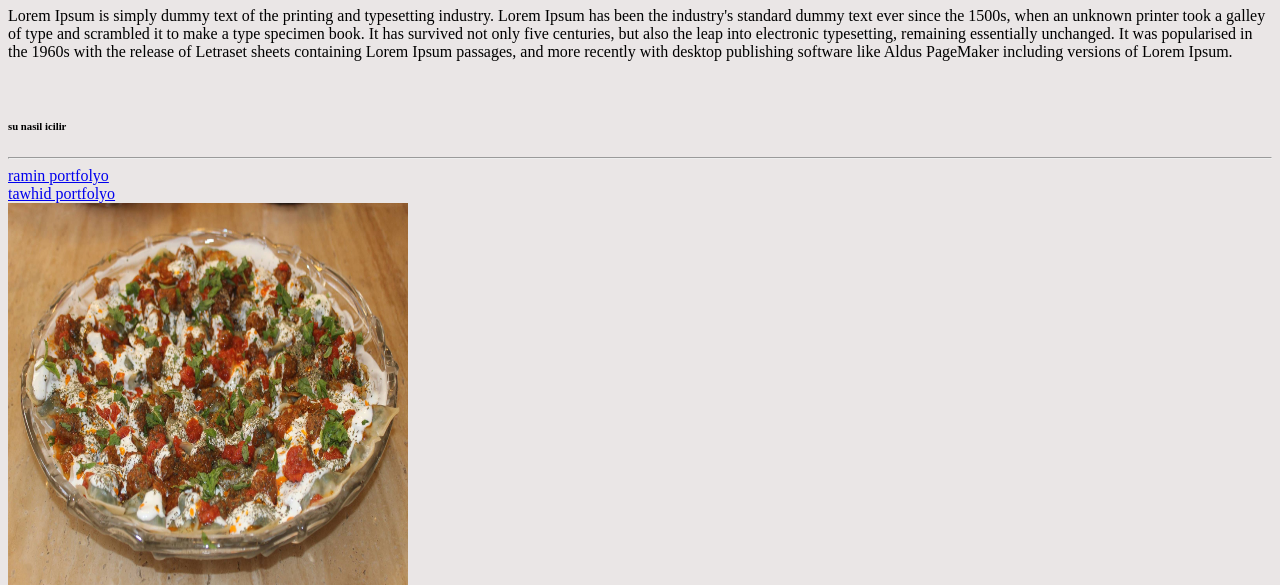
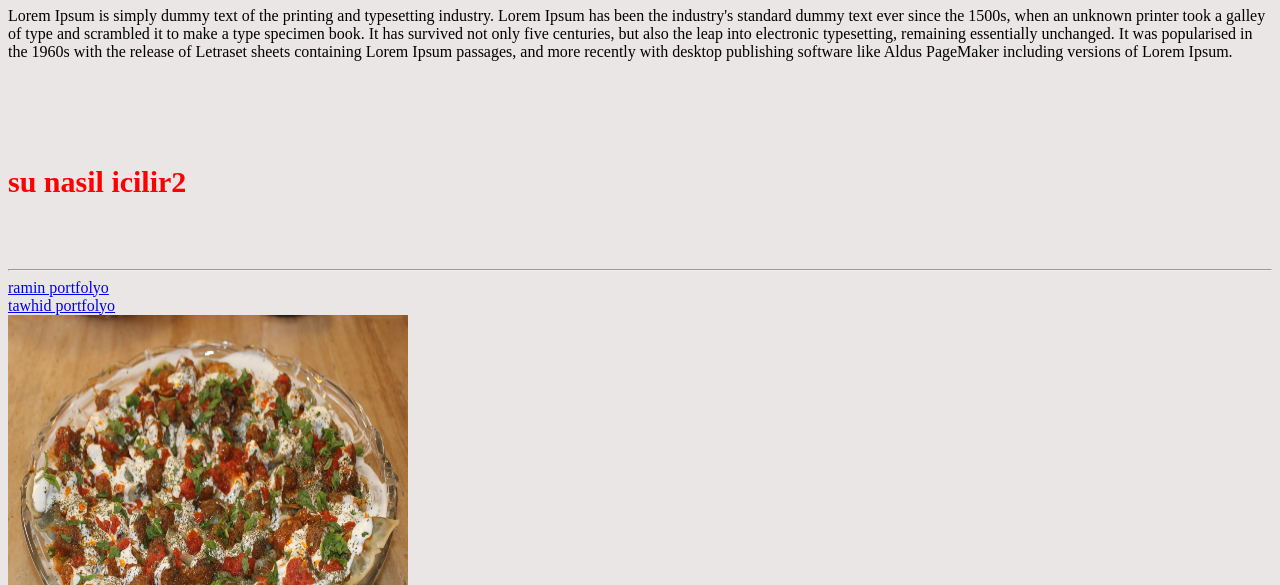
Before and after one commit to Tawhidsmk/first-html, a plain HTML site: page index.html in a window 1280 px wide. Shown: the part 800-1385 px from the top of the page. Drawn offline with Linux system fonts and the light colour scheme.

Commit message:
update title

```diff
--- a/index.html
+++ b/index.html
@@ -18,7 +18,7 @@
     <h5>su nasil icilir!</h5>
     <p>Lorem Ipsum is simply dummy text of the printing and typesetting industry. Lorem Ipsum has been the industry's standard dummy text ever since the 1500s, when an unknown printer took a galley of type and scrambled it to make a type specimen book. It has survived not only five centuries, but also the leap into electronic typesetting, remaining essentially unchanged. It was popularised in the 1960s with the release of Letraset sheets containing Lorem Ipsum passages, and more recently with desktop publishing software like Aldus PageMaker including versions of Lorem Ipsum.</p>
     <br>
-    <h6>su nasil icilir</h6>
+    <h6 style="font-size: 30px; color: red;">su nasil icilir2</h6>
     <hr>
     <a href="https://ramin.website">ramin portfolyo</a>
     <br>
```
